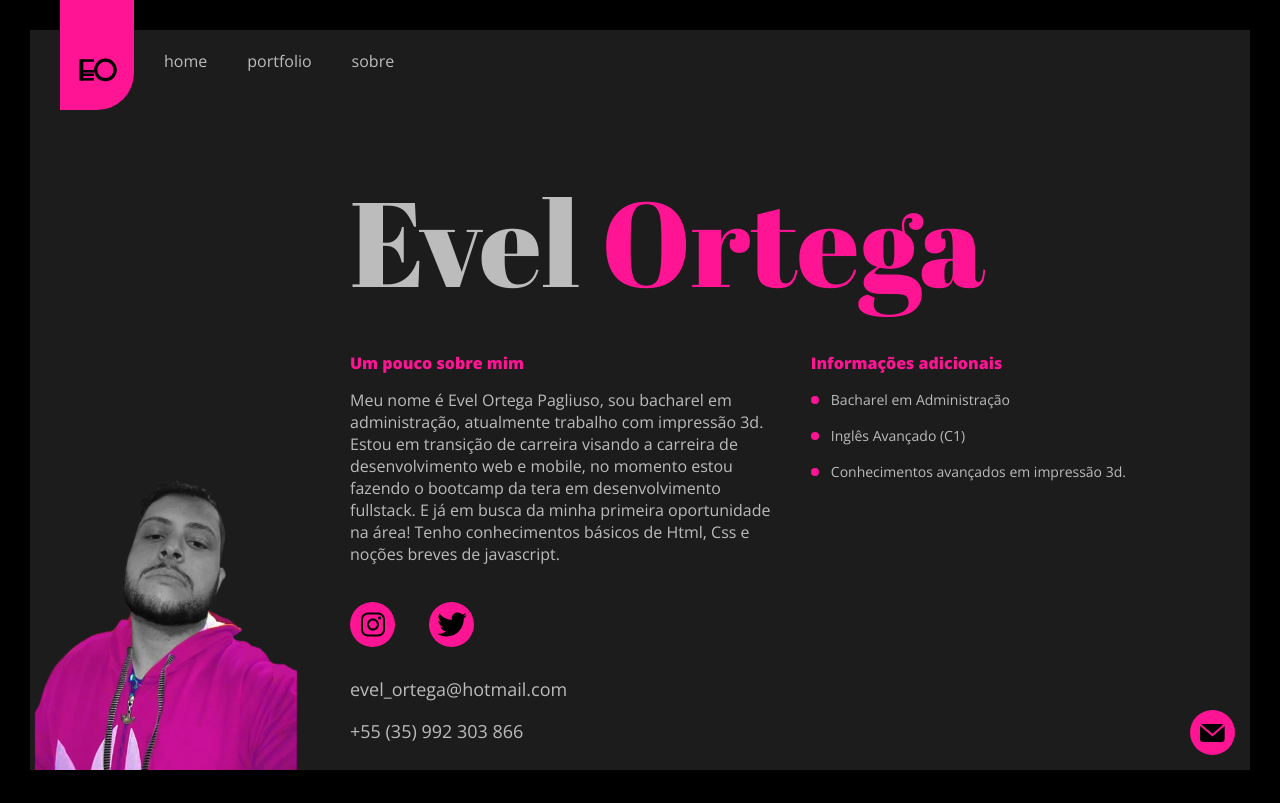
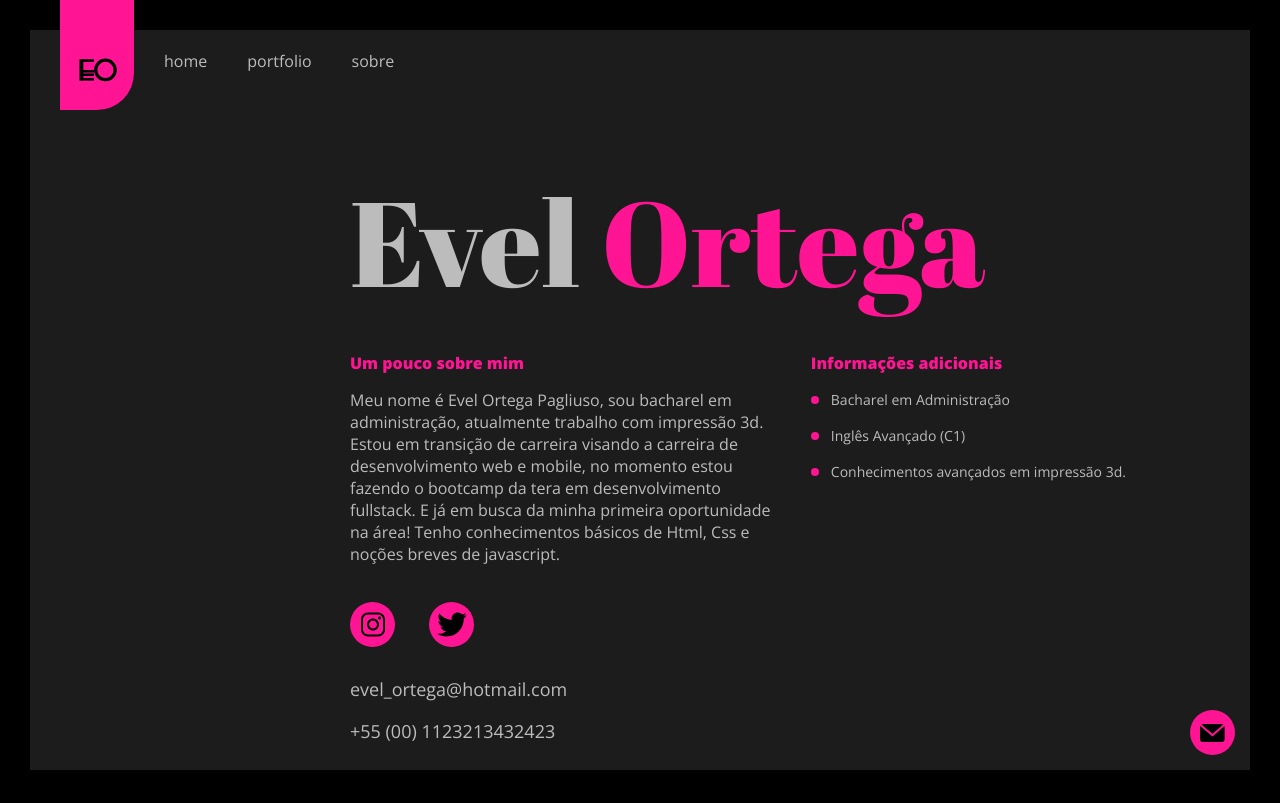
Before and after one commit to EvelOrtega/portifoliomodel, a plain HTML site: page pages/sobre.html in a window 1280 px wide. Drawn offline with nearby package versions, Linux system fonts and the light colour scheme.

Commit message:
Add files via upload

```diff
--- a/css/main.css
+++ b/css/main.css
@@ -9,6 +9,9 @@
 p,
 label {
   font-family: "Open Sans", sans-serif;
+}
+section {
+  overflow: hidden;
 }
 
 @keyframes fadeOut {
@@ -518,7 +521,6 @@ label {
   }
 
   .eo-home-presentation {
-    background-image: url("../images/foto-main.png");
     background-repeat: no-repeat;
     background-position: bottom right;
     position: relative;
@@ -858,8 +860,12 @@ label {
   }
 
   .eo-avatar-sobre {
-    position: relative;
     height: 430px;
+    position: absolute;
+    bottom: 0;
+    right: 0;
+    opacity: 0.7;
+    display: none;
   }
 
   .eo-box-img {
--- a/pages/sobre.html
+++ b/pages/sobre.html
@@ -89,14 +89,7 @@
         <div class="container-fluid">
           <div class="row">
             <div class="col-sm-12 col-lg-3 order-2 order-lg-1">
-              <div class="eo-box-img">
-                <img
-                  src="../images/foto-main1.png"
-                  alt="Evel Ortega Designer"
-                  title="Evel Ortega Designer"
-                  class="eo-img-responsive"
-                />
-              </div>
+              <div class="eo-box-img"></div>
             </div>
             <div class="col-sm-12 col-lg-8 order-1 order-lg-2">
               <div class="eo-titulo-sobre eo-mar-bottom-30">
@@ -135,7 +128,7 @@
                   </div>
                   <p>evel_ortega@hotmail.com</p>
                   <br />
-                  <p>+55 (35) 992 303 866</p>
+                  <p>+55 (00) 1123213432423</p>
                 </div>
               </div>
               <div class="eo-premios-sobre">
```
